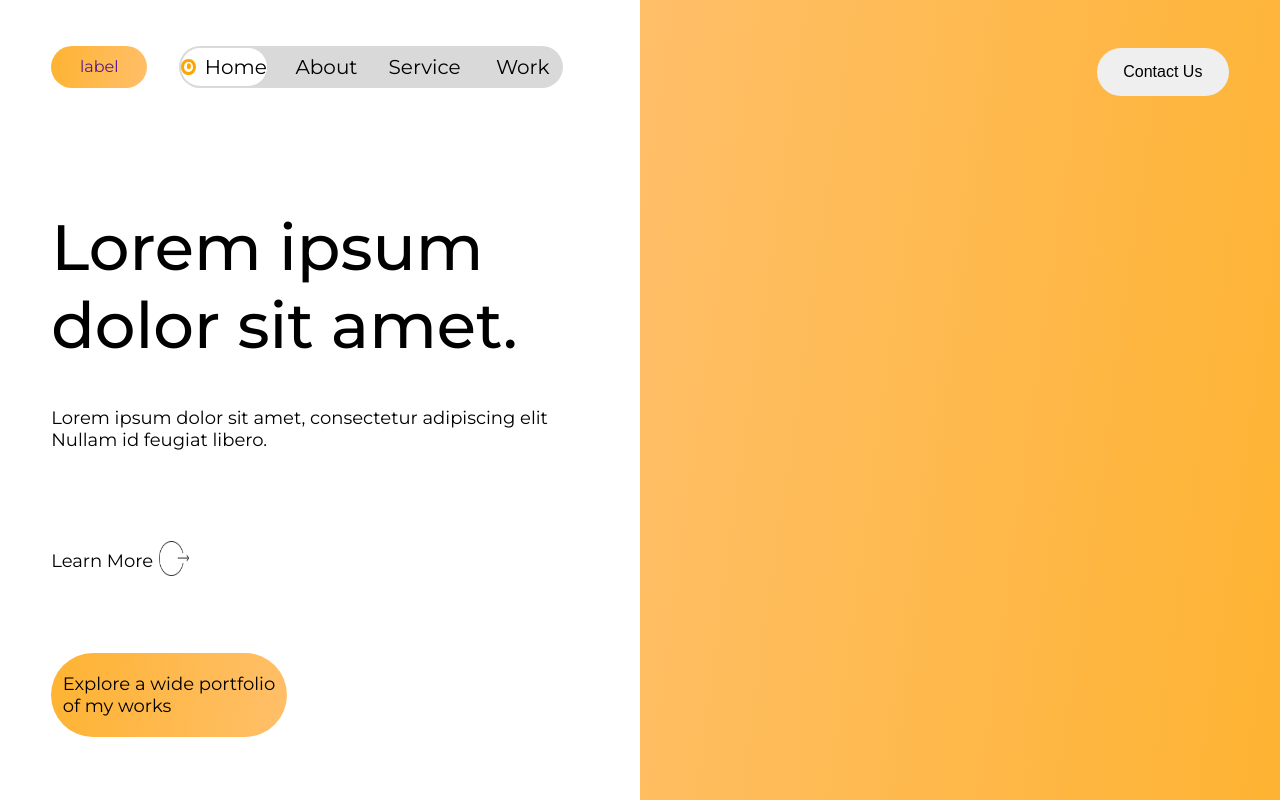
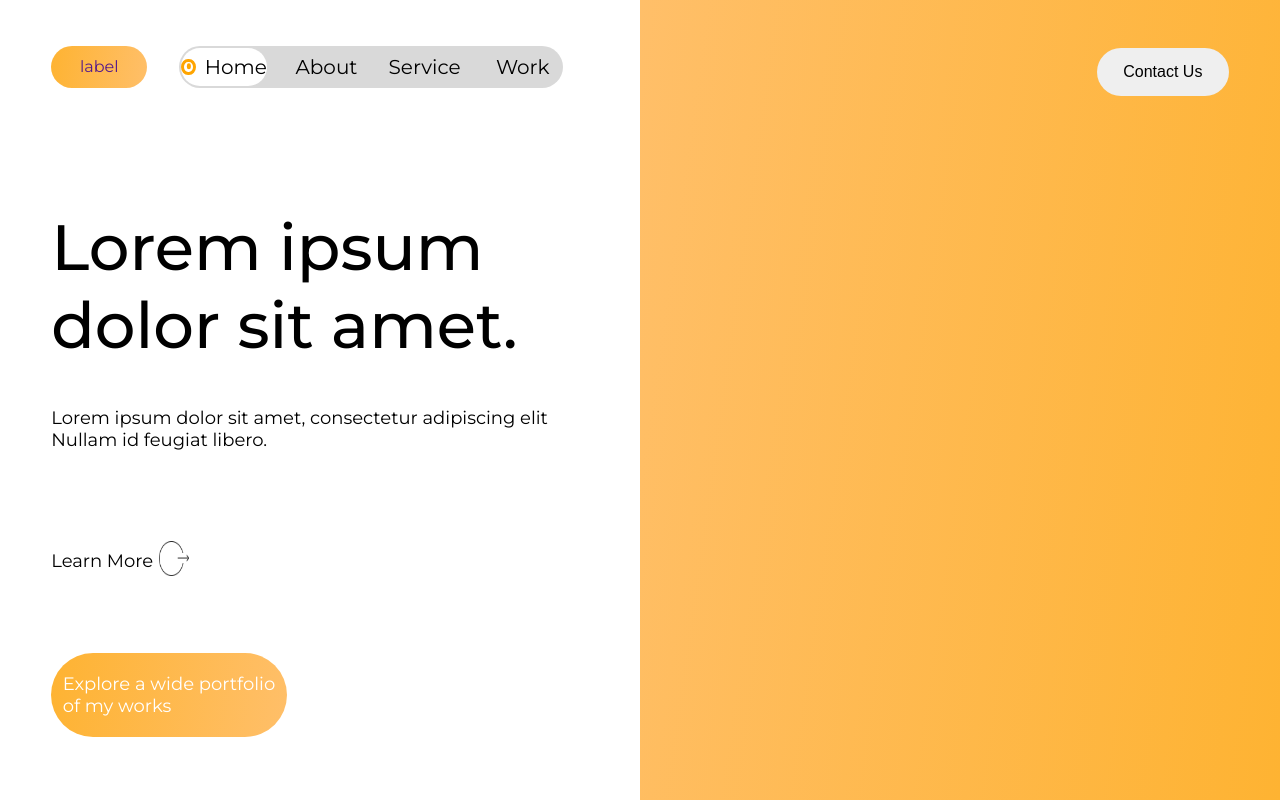
Before and after one commit to Suraj7149/Portfolio-Website, a React (Vite) app: page / in a window 1280 px wide. Built offline with nearby package versions, Linux system fonts and the light colour scheme.

Commit message:
updated hero section

```diff
--- a/src/Components/Hero.css
+++ b/src/Components/Hero.css
@@ -178,7 +178,8 @@
 }
 
 .Explore_more_text{
-    font-size: 20;
+    font-size: 20px;
     font-weight: 500;
+    color: var(--primary-bg-color);
 
 }
```
